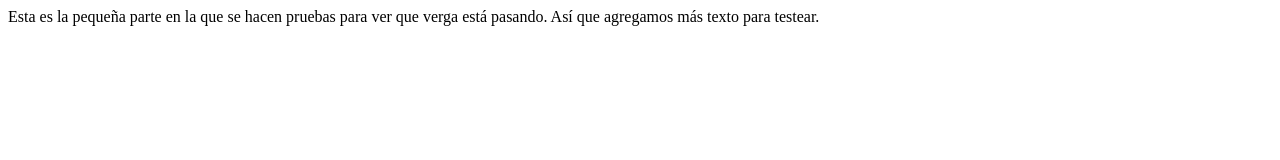
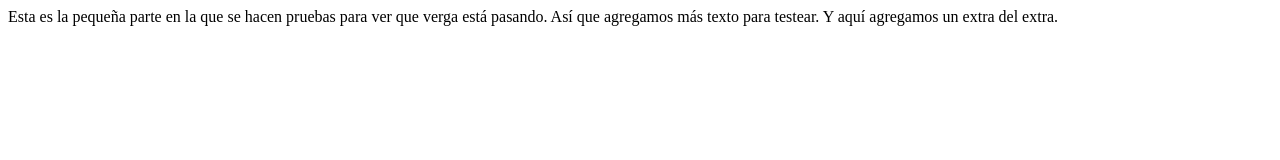
Before and after one commit to FaustoPaFl/Prueba, a plain HTML site: page index.html in a window 1280 px wide. Drawn offline with Linux system fonts and the light colour scheme.

Commit message:
Agregando extras

```diff
--- a/index.html
+++ b/index.html
@@ -9,5 +9,6 @@
 <body>
  Esta es la pequeña parte en la que se hacen pruebas para ver que verga está pasando.
  Así que agregamos más texto para testear.
+ Y aquí agregamos un extra del extra.
 </body>
 </html>
```
